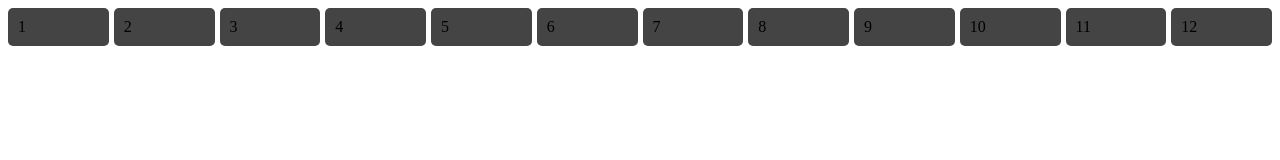
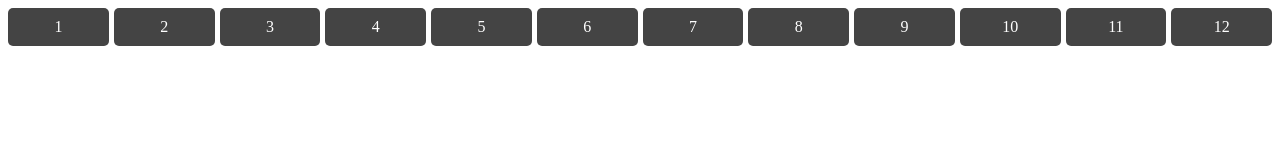
Before and after one commit to Charlizards/Project-2, a plain HTML site: page index.html in a window 1280 px wide. Drawn offline with Linux system fonts and the light colour scheme.

Commit message:
pog grid

```diff
--- a/stylesheet.css
+++ b/stylesheet.css
@@ -8,4 +8,6 @@
     background-color:#444;
     border-radius: 5px;
     padding:10px;
+    text-align:center;
+    color:#ffffff;
 }
```
